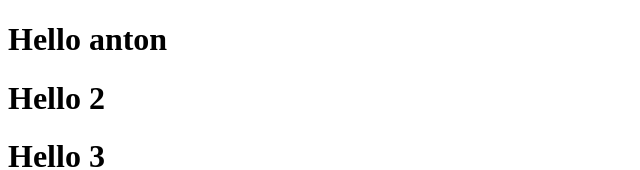
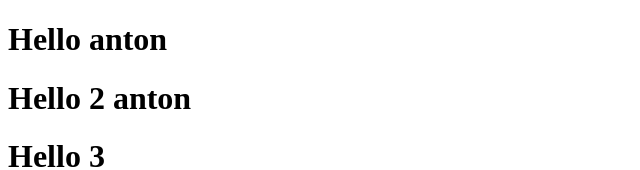
Before and after one commit to Antonikas-2/SAP_project, a plain HTML site: page index.html in a window 1280 px wide. Shown: the top 170 px of the page, without its empty margins (0-640 px from the left). Drawn offline with Linux system fonts and the light colour scheme.

Commit message:
change second h1

```diff
--- a/index.html
+++ b/index.html
@@ -10,7 +10,7 @@
 
 	<body>
 		<h1 >Hello anton</h1>
-			<h1 >Hello 2</h1>
+			<h1 >Hello 2 anton</h1>
 				<h1 >Hello 3</h1>
 					<h1 >Hello 4</h1>
 	</body>
```
